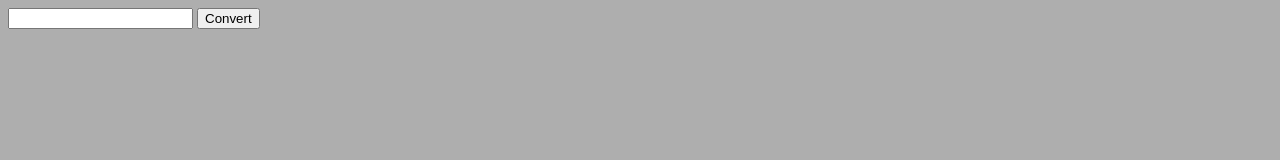
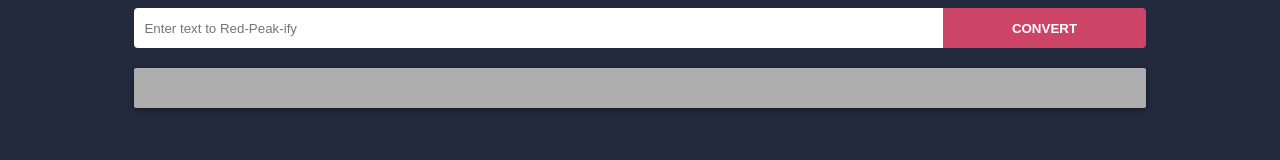
Before and after one commit to jtsymon/RedPeak-Converter, a plain HTML site: page index.html in a window 1280 px wide. Drawn offline with Linux system fonts and the light colour scheme.

Commit message:
Made things a bit prettier with some simple CSS.

```diff
--- a/index.html
+++ b/index.html
@@ -2,16 +2,19 @@
 <html xmlns="http://www.w3.org/1999/xhtml" xml:lang="en-GB" lang="en-GB">
     <head>
         <meta charset="UTF-8">
+        <meta name="viewport" content="initial-scale=1">
         <title>much flag</title>
         <link rel="icon" type="image/png" href="favicon.png"/>
         <link rel="stylesheet" href="style.css"/>
         <script src="convert.js"></script>
     </head>
-    <body style="background: #aeaeae">
-        <form onsubmit="convert(document.getElementById('txt').value); return false">
-            <input id="txt">
-            <input type="submit" value="Convert">
-        </form>
-        <div id="root"></div>
+    <body>
+        <div class="main">
+            <form onsubmit="convert(document.getElementById('txt').value); return false">
+                <input id="txt" placeholder="Enter text to Red-Peak-ify">
+                <input type="submit" value="Convert">
+            </form>
+            <div id="root" class="content"></div>
+        </div>
     </body>
 </html>
--- a/style.css
+++ b/style.css
@@ -1,4 +1,75 @@
+body {
+    background: #232A3E;
+    font-family: sans-serif;
+    font-size: 16px;
+}
+
 img {
-    margin: 10px;
+    max-width: 40px;
+    max-height: 40px;
+    margin-bottom: 10px;
+    margin-left: 5px;
     vertical-align: middle;
 }
+
+.main {
+    width: 80%;
+    margin-left: auto;
+    margin-right: auto;
+}
+
+.content {
+    box-sizing: border-box;
+    width: 100%;
+    padding: 20px;
+    margin-top: 20px;
+    float: left;
+
+    border-radius: 2px;
+    box-shadow: 0 2px 6px rgba(0,0,0,0.4);
+    background-color: #aeaeae;
+}
+
+input {
+    box-sizing: border-box;
+    height: 40px;
+    padding: 0 10px;
+    margin: 0;
+    float: left;
+    border: none;
+}
+
+input:not([type]),
+input[type="text"] {
+    width: 60%;
+
+    border-radius: 4px 0 0 4px;
+}
+
+
+input[type="submit"] {
+    width: 40%;
+
+    text-transform: uppercase;
+    font-weight: bold;
+
+    border-radius: 0 4px 4px 0;
+    background: rgb(204, 69, 102);
+    color: white;
+}
+
+@media screen and (min-width: 620px) {
+  input:not([type]),
+  input[type="text"] {
+      width: 80%;
+  }
+
+  input[type="submit"] {
+      width: 20%;
+  }
+
+  img {
+      max-width: 64px;
+      max-height: 64px;
+  }
+}
```
